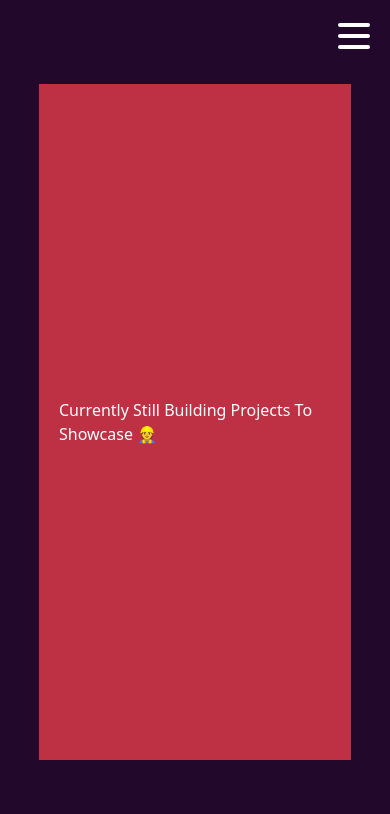
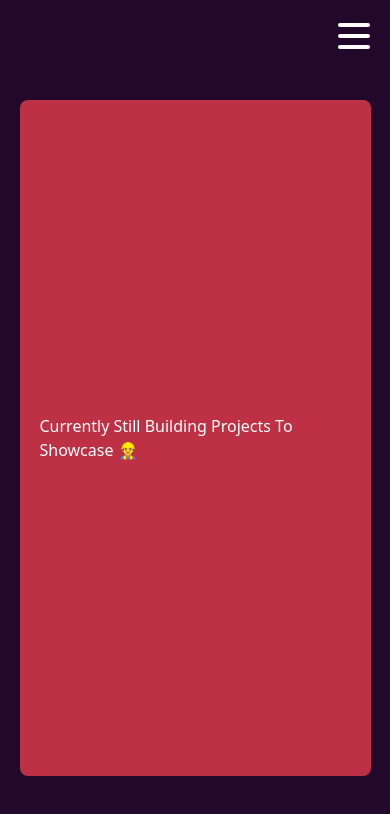
Before and after one commit to MobySchell/portfolio, a React (Vite) app: page /projects in a window 390 px wide. Shown: the top 814 px of the page. Built offline with nearby package versions, Linux system fonts and the light colour scheme.

Commit message:
made more responsive

```diff
--- a/src/components/pages/Projects.tsx
+++ b/src/components/pages/Projects.tsx
@@ -2,7 +2,7 @@ export default function Projects() {
   return (
     <>
       <div className="grid w-[100%] h-screen bg-primary">
-        <div className="place-self-center w-[80%] h-[80%] bg-action p-5">
+        <div className="w-[90%] md:w-[80%] h-[80%] place-self-center bg-action rounded-lg p-5 mt-[32px]">
           <div className="grid place-content-center w-[100%] h-[100%]">
             <div className=" text-white">
               Currently Still Building Projects To Showcase 👷
```
